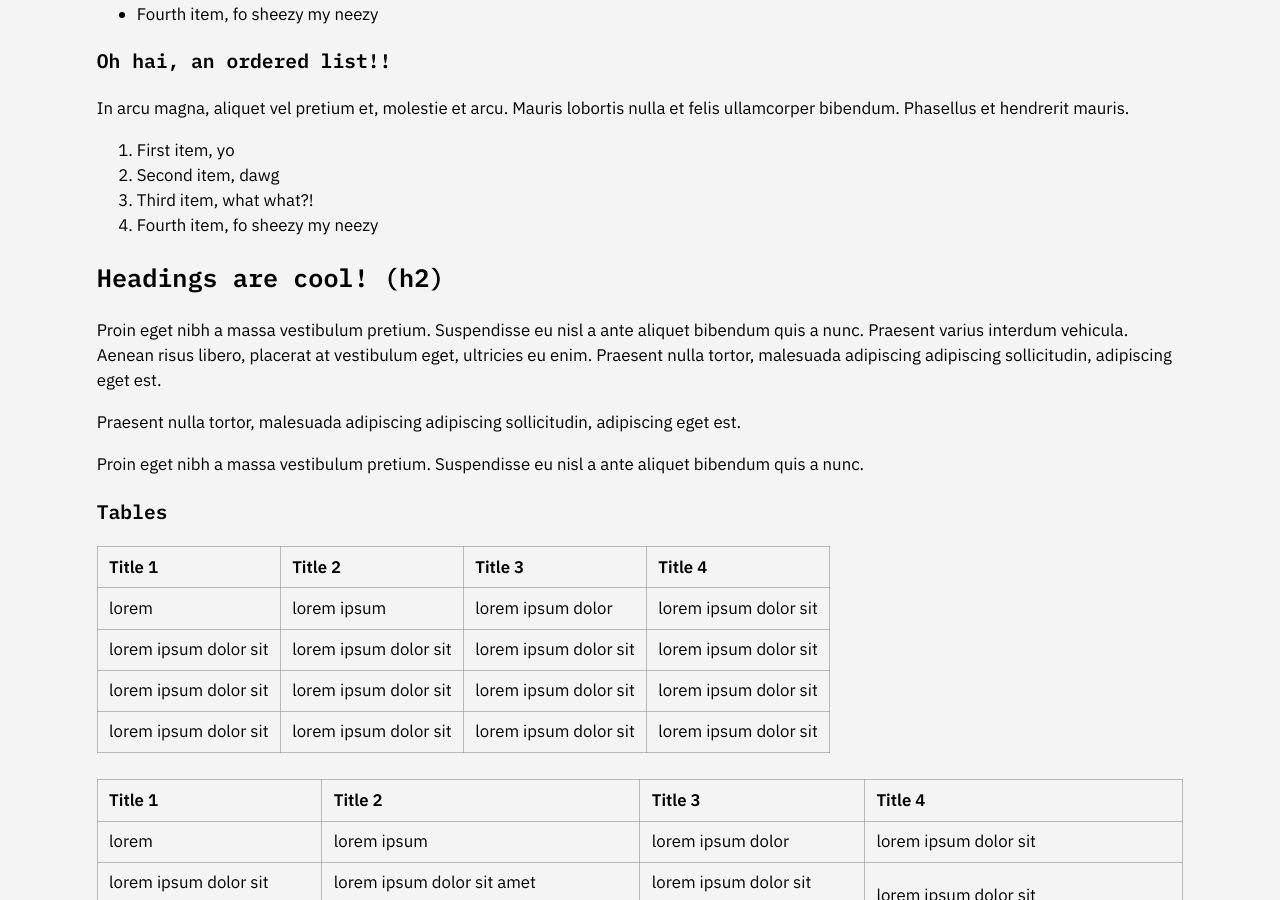
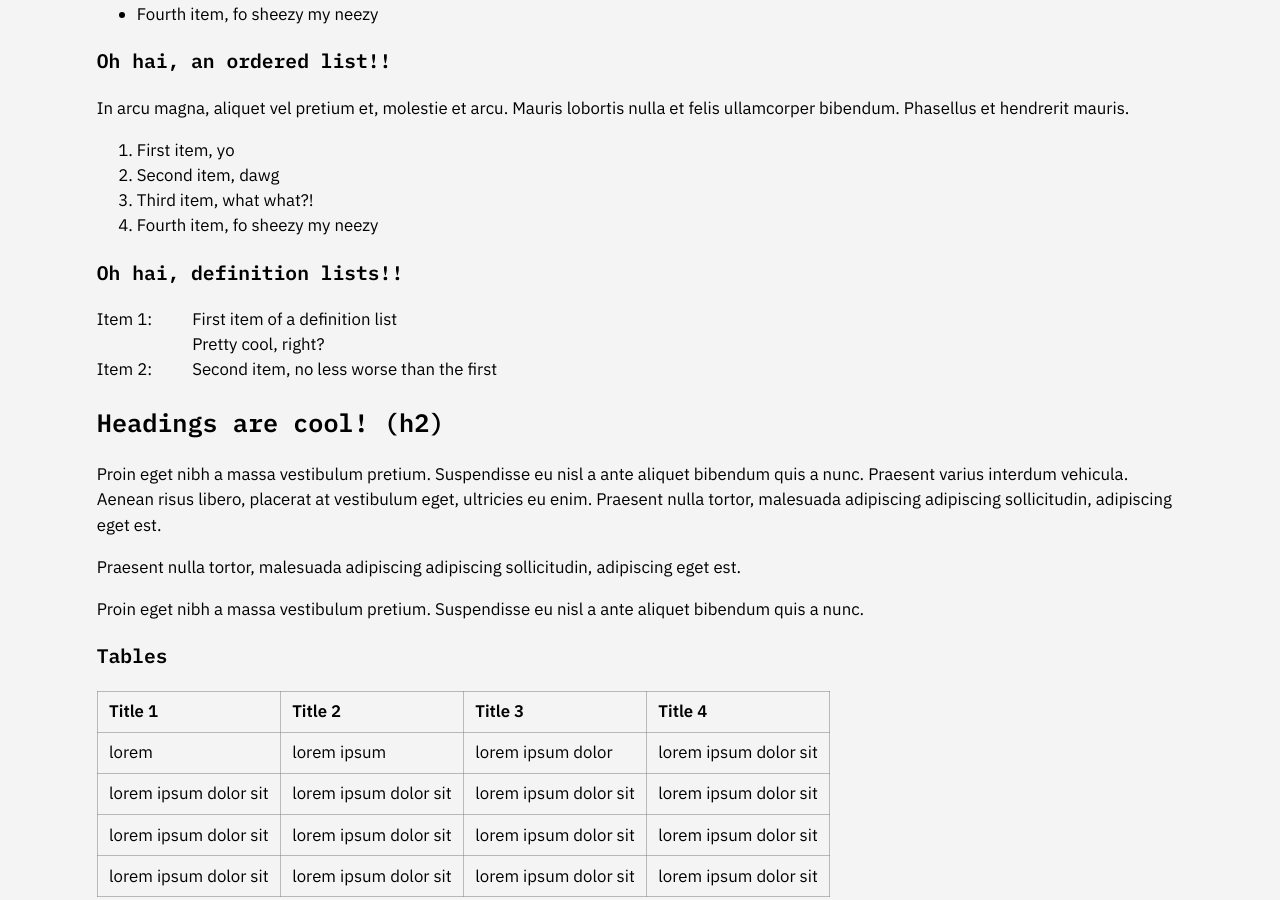
Before and after one commit to questionlp/termina-plex, a Jekyll site: the page built from _posts/2016-05-20-this-post-demonstrates-post-content-styles.md, in a window 1280 px wide and 900 px high, scrolled down 2098 px. Built offline with Jekyll 4.4.1, drawn with Linux system fonts in a browser that asks for light colours.

Commit message:
Adding definition list example

```diff
--- a/_posts/2016-05-20-this-post-demonstrates-post-content-styles.md
+++ b/_posts/2016-05-20-this-post-demonstrates-post-content-styles.md
@@ -86,6 +86,15 @@ In arcu magna, aliquet vel pretium et, molestie et arcu. Mauris lobortis nulla e
 3. Third item, what what?!
 4. Fourth item, fo sheezy my neezy
 
+### Oh hai, definition lists!!
+
+Item 1
+: First item of a definition list
+: Pretty cool, right?
+
+Item 2
+: Second item, no less worse than the first
+
 ## Headings are cool! (h2)
 
 Proin eget nibh a massa vestibulum pretium. Suspendisse eu nisl a ante aliquet bibendum quis a nunc. Praesent varius interdum vehicula. Aenean risus libero, placerat at vestibulum eget, ultricies eu enim. Praesent nulla tortor, malesuada adipiscing adipiscing sollicitudin, adipiscing eget est.
```
